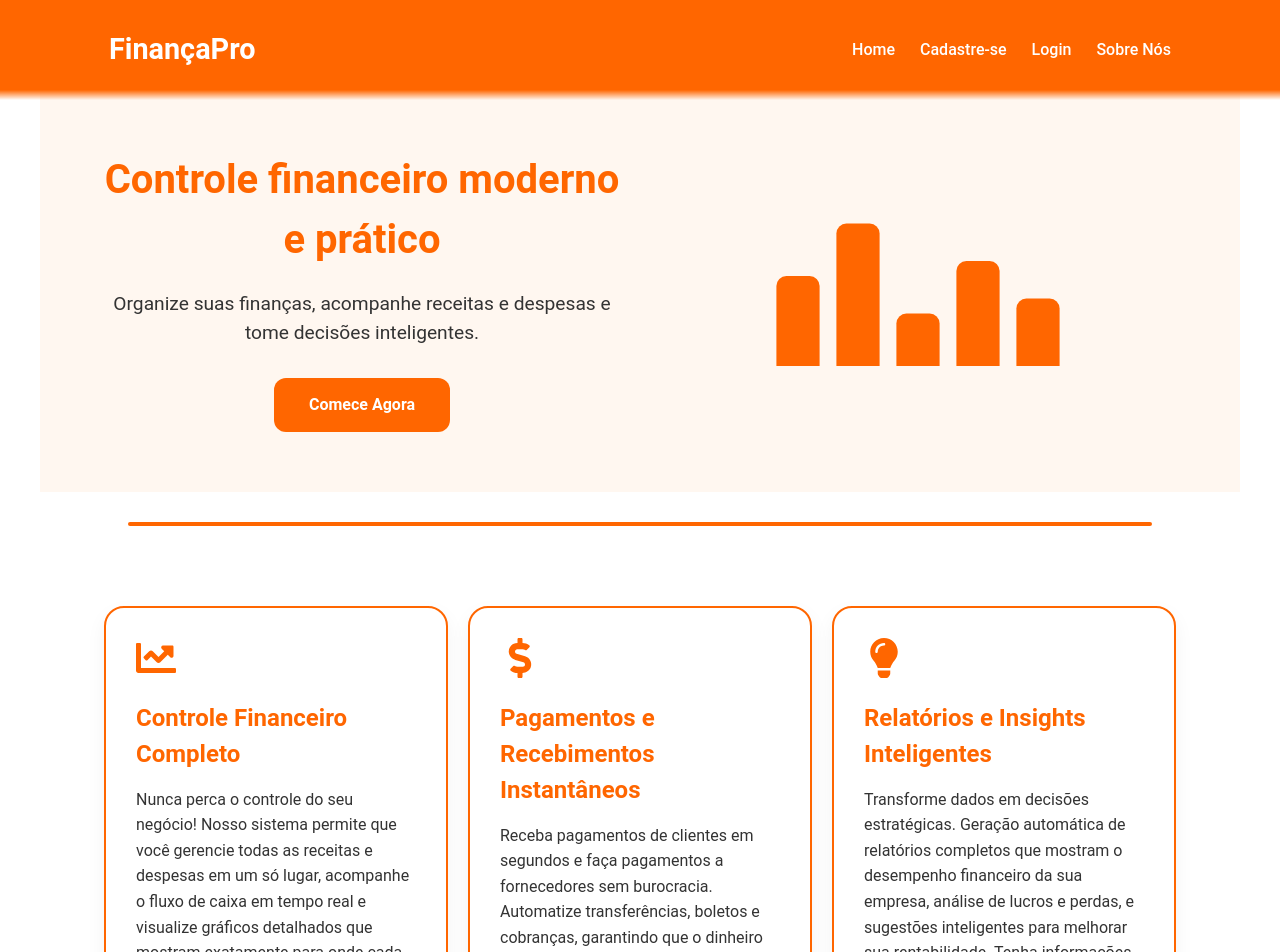
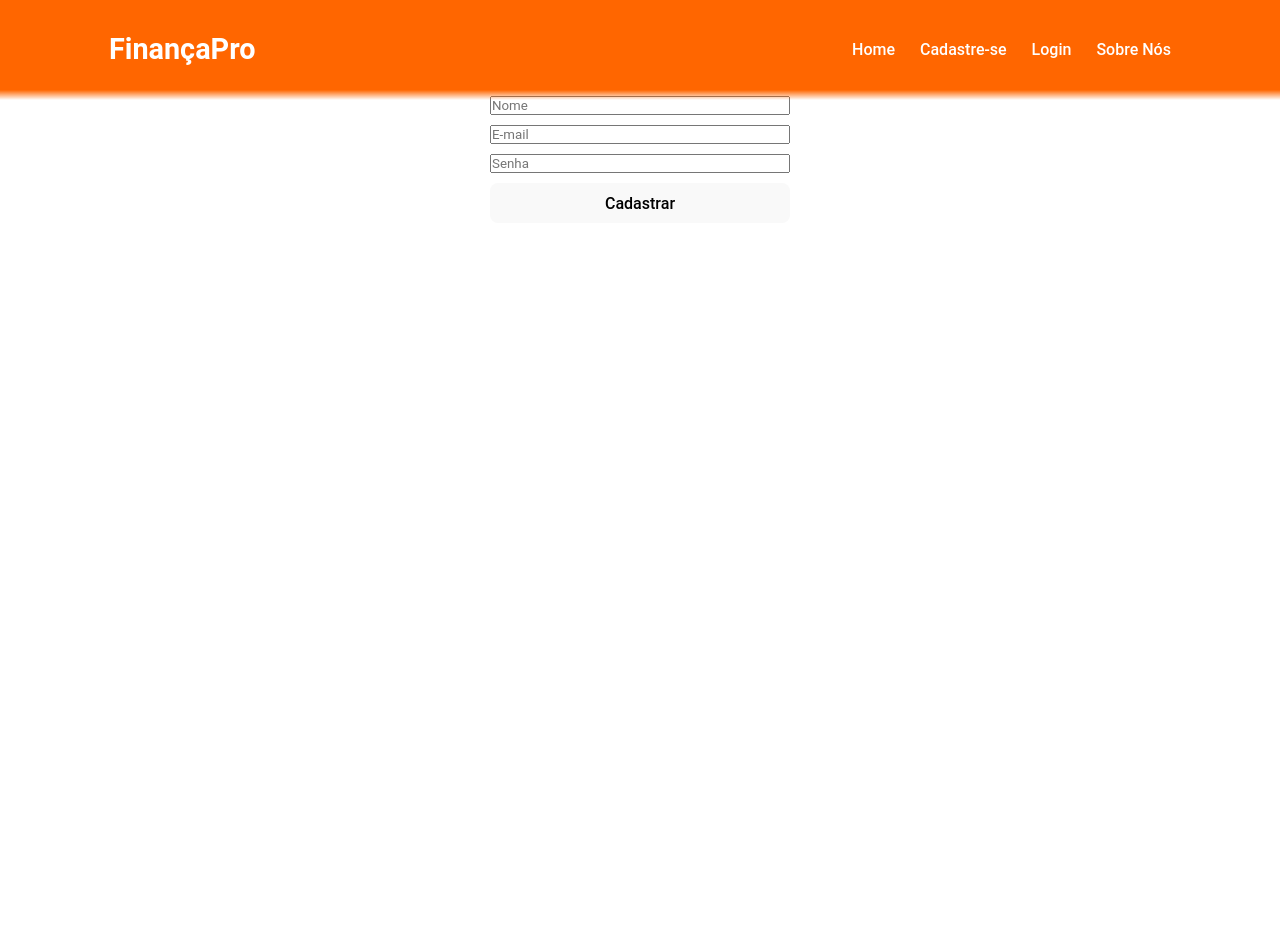
Before and after one commit to devguillen/Gestao-Financeira-para-Pequenas-Empresas, a React (Vite) app in the folder frontend/: page /cadastro in a window 1280 px wide. Shown: the top 952 px of the page. After the commit the page ends 850 px from the top, so only its background shows below. Built offline with nearby package versions, Linux system fonts and the light colour scheme.

Commit message:
Fazendo tela de cadastro

```diff
--- a/frontend/src/App.tsx
+++ b/frontend/src/App.tsx
@@ -2,6 +2,8 @@ import React, { useEffect, useState } from 'react';
 import './App.css';
 import { FaChartLine, FaDollarSign, FaLightbulb } from 'react-icons/fa';
 import AnimatedBarChart from './AnimatedBarChart';
+import { BrowserRouter as Router, Routes, Route, Link } from "react-router-dom";
+import Register from "./pages/Register";
 
 function App() {
   const [hideHeader, setHideHeader] = useState(false);
@@ -11,9 +13,9 @@ function App() {
     const handleScroll = () => {
       const currentScroll = window.scrollY;
       if (currentScroll > lastScroll && currentScroll > 50) {
-        setHideHeader(true); // esconde ao scroll para baixo
+        setHideHeader(true);
       } else {
-        setHideHeader(false); // mostra ao scroll para cima
+        setHideHeader(false);
       }
       lastScroll = currentScroll;
     };
@@ -22,40 +24,33 @@ function App() {
   }, []);
 
   const cards = [
-    {
-      icon: <FaChartLine size={40} color="#ff6600" />,
-      title: "Controle Financeiro Completo",
-      desc: "Nunca perca o controle do seu negócio! Nosso sistema permite que você gerencie todas as receitas e despesas em um só lugar, acompanhe o fluxo de caixa em tempo real e visualize gráficos detalhados que mostram exatamente para onde cada centavo está indo. Ideal para empreendedores que querem tranquilidade e segurança financeira."
-    },
-    {
-      icon: <FaDollarSign size={40} color="#ff6600" />,
-      title: "Pagamentos e Recebimentos Instantâneos",
-      desc: "Receba pagamentos de clientes em segundos e faça pagamentos a fornecedores sem burocracia. Automatize transferências, boletos e cobranças, garantindo que o dinheiro esteja sempre disponível quando você precisa. Fique no controle total do seu fluxo financeiro!"
-    },
-    {
-      icon: <FaLightbulb size={40} color="#ff6600" />,
-      title: "Relatórios e Insights Inteligentes",
-      desc: "Transforme dados em decisões estratégicas. Geração automática de relatórios completos que mostram o desempenho financeiro da sua empresa, análise de lucros e perdas, e sugestões inteligentes para melhorar sua rentabilidade. Tenha informações precisas sempre que precisar e tome decisões seguras e rápidas."
-    },
+    { icon: <FaChartLine size={40} color="#ff6600" />, title: "Controle Financeiro Completo", desc: "Nunca perca o controle do seu negócio!..." },
+    { icon: <FaDollarSign size={40} color="#ff6600" />, title: "Pagamentos e Recebimentos Instantâneos", desc: "Receba pagamentos de clientes..." },
+    { icon: <FaLightbulb size={40} color="#ff6600" />, title: "Relatórios e Insights Inteligentes", desc: "Transforme dados em decisões estratégicas..." }
   ];
 
   return (
+    <Router>
       <div className="App">
-      {/* Header com degradê e scroll fade */}
+        {/* Header fixo */}
         <header className={`header ${hideHeader ? 'hidden' : ''}`}>
           <div className="container">
             <h1 className="logo">FinançaPro</h1>
             <nav>
               <ul>
-              <li><a href="#">Home</a></li>
-              <li><a href="#">Cadastre-se</a></li>
-              <li><a href="#">Login</a></li>
-              <li><a href="#">Sobre Nós</a></li>
+                <li><Link to="/">Home</Link></li>
+                <li><Link to="/cadastro">Cadastre-se</Link></li>
+                <li><Link to="/login">Login</Link></li>
+                <li><Link to="/sobre">Sobre Nós</Link></li>
               </ul>
             </nav>
           </div>
         </header>
 
+        {/* Rotas */}
+        <Routes>
+          {/* Página inicial */}
+          <Route path="/" element={
             <main>
               {/* Hero */}
               <section className="hero">
@@ -70,7 +65,8 @@ function App() {
               </section>
 
               <div className="section-divider"></div>
-        {/* Cards informativos */}
+
+              {/* Cards */}
               <section className="cards">
                 {cards.map((card, index) => (
                   <div key={index} className="card">
@@ -81,7 +77,13 @@ function App() {
                 ))}
               </section>
             </main>
+          } />
+
+          {/* Página de cadastro */}
+          <Route path="/cadastro" element={<Register />} />
+        </Routes>
       </div>
+    </Router>
   );
 }
 
--- /dev/null
+++ b/frontend/src/pages/Register.tsx
@@ -0,0 +1,27 @@
+import { useState } from "react";
+
+function Register() {
+  const [nome, setNome] = useState("");
+  const [email, setEmail] = useState("");
+  const [senha, setSenha] = useState("");
+
+  const handleSubmit = (e: React.FormEvent) => {
+    e.preventDefault();
+    console.log({ nome, email, senha });
+    alert("Cadastro realizado!");
+  };
+
+  return (
+    <div style={{ display: "flex", justifyContent: "center", marginTop: "50px" }}>
+      <form onSubmit={handleSubmit} style={{ width: "300px", display: "flex", flexDirection: "column", gap: "10px" }}>
+        <h2>Cadastre-se</h2>
+        <input type="text" placeholder="Nome" value={nome} onChange={(e) => setNome(e.target.value)} />
+        <input type="email" placeholder="E-mail" value={email} onChange={(e) => setEmail(e.target.value)} />
+        <input type="password" placeholder="Senha" value={senha} onChange={(e) => setSenha(e.target.value)} />
+        <button type="submit">Cadastrar</button>
+      </form>
+    </div>
+  );
+}
+
+export default Register;
```
Also changed, not shown: frontend/package.json (+7 -6 lines), frontend/src/pages/Register.css (added), 1 other file (tests, documents, lock files or other folders). Lines whose indentation alone changed are shown as unchanged.
